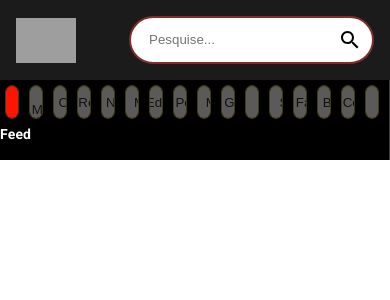
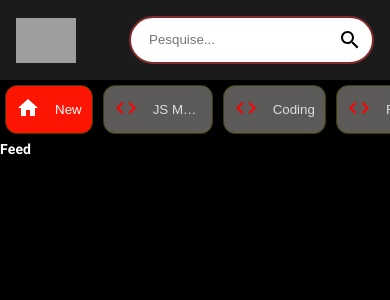
Before and after one commit to RomuloAmaral32/ytclone, a React (Create React App) app: page / in a window 390 px wide. Shown: the top 300 px of the page. Built offline with nearby package versions, Linux system fonts and the light colour scheme; grey boxes are pictures that could not be loaded.

Commit message:
finaliza a SideBar

```diff
--- a/src/components/Feed.jsx
+++ b/src/components/Feed.jsx
@@ -1,7 +1,7 @@
 import React from 'react'
 import { useState, useEffect } from 'react'
 import { Box, Stack, Typography } from '@mui/material'
-import Sidebar from './Sidebar'
+import { Sidebar, Videos } from './'
 
 const Feed = () => {
   return (
@@ -12,7 +12,19 @@ const Feed = () => {
         Feed
       </Typography>
     </Box>
-
+    <Box p={2} sx={{ overflowY: 'auto', height: '90vh', flex: 2 }}>
+    <Typography variant="h4" fontWeight="bold" mb={2} sx={{ color: 'white' }}>
+        New<span
+          style={{
+            color: 'red',
+            marginLeft: '7px'
+          }}
+        >
+          Vídeos
+        </span>
+      </Typography>
+      <Videos videos={[]} />
+    </Box>
     </Stack>
   )
 }
--- a/src/components/Sidebar.css
+++ b/src/components/Sidebar.css
@@ -1,16 +1,77 @@
-.category-btn{
+/* Container das categorias */
+.categories {
+  display: flex;
+  overflow-x: auto;
+  overflow-y: hidden;
+  -webkit-overflow-scrolling: touch;
+  scroll-behavior: smooth;
+}
+.categories::-webkit-scrollbar {
+  display: none;
+}
+.categories {
+  -ms-overflow-style: none;
+  scrollbar-width: none;
+}
+.category-btn {
     margin: 5px;
+    color: white;
+    min-width: 80px;
+    justify-content: center;
     border-radius: 12px;
-    border: 1px solid #423e08;
+    border: 1px solid #3f3b02;
     background: rgb(92, 90, 89);
-    overflow: auto;
-    scrollbar-width: none;
+    overflow: hidden;
     display: flex;
+    align-items: center;
     justify-content: center;
-    align-items: center;
-}
-.category-btn:hover{
-    background: #79292d;
-    color: white;
+    padding: 8px 12px;
+    white-space: nowrap;
+    text-overflow: ellipsis;
     transition: 0.2s;
 }
+
+.category-btn:hover {
+  background: #a74a4e;
+  color: white;
+}
+
+.category-btn span:first-child {
+  flex-shrink: 0;
+  align-items: center;
+  justify-content: center;
+}
+
+.category-btn span:last-child {
+  overflow: hidden;
+  text-overflow: ellipsis;
+  white-space: nowrap;
+  display: inline-block;
+}
+
+@media (max-width: 900px) {
+  .MuiStack-root {
+    flex-direction: row !important;
+    overflow-x: auto !important;
+    overflow-y: hidden !important;
+  }
+
+  .category-btn {
+    flex-direction: row;
+    max-width: 110px;
+    justify-content: flex-start;
+    padding: 10px;
+  }
+
+  .category-btn span:last-child {
+    max-width: 90px;
+  }
+
+  .MuiStack-root::-webkit-scrollbar {
+    display: none;
+  }
+  .MuiStack-root {
+    scrollbar-width: none;
+    -ms-overflow-style: none;
+  }
+}
--- /dev/null
+++ b/src/components/Videos.jsx
@@ -0,0 +1,9 @@
+import React from 'react'
+
+const Videos = () => {
+  return (
+    <div>Videos</div>
+  )
+}
+
+export default Videos
--- a/src/components/index.js
+++ b/src/components/index.js
@@ -5,3 +5,4 @@ export {default as ChannelDetail} from './ChannelDetail';
 export {default as SearchFeed} from './SearchFeed';
 export {default as SearchBar} from './SearchBar';
 export {default as Sidebar} from './Sidebar';
+export {default as Videos} from './Videos';
```
